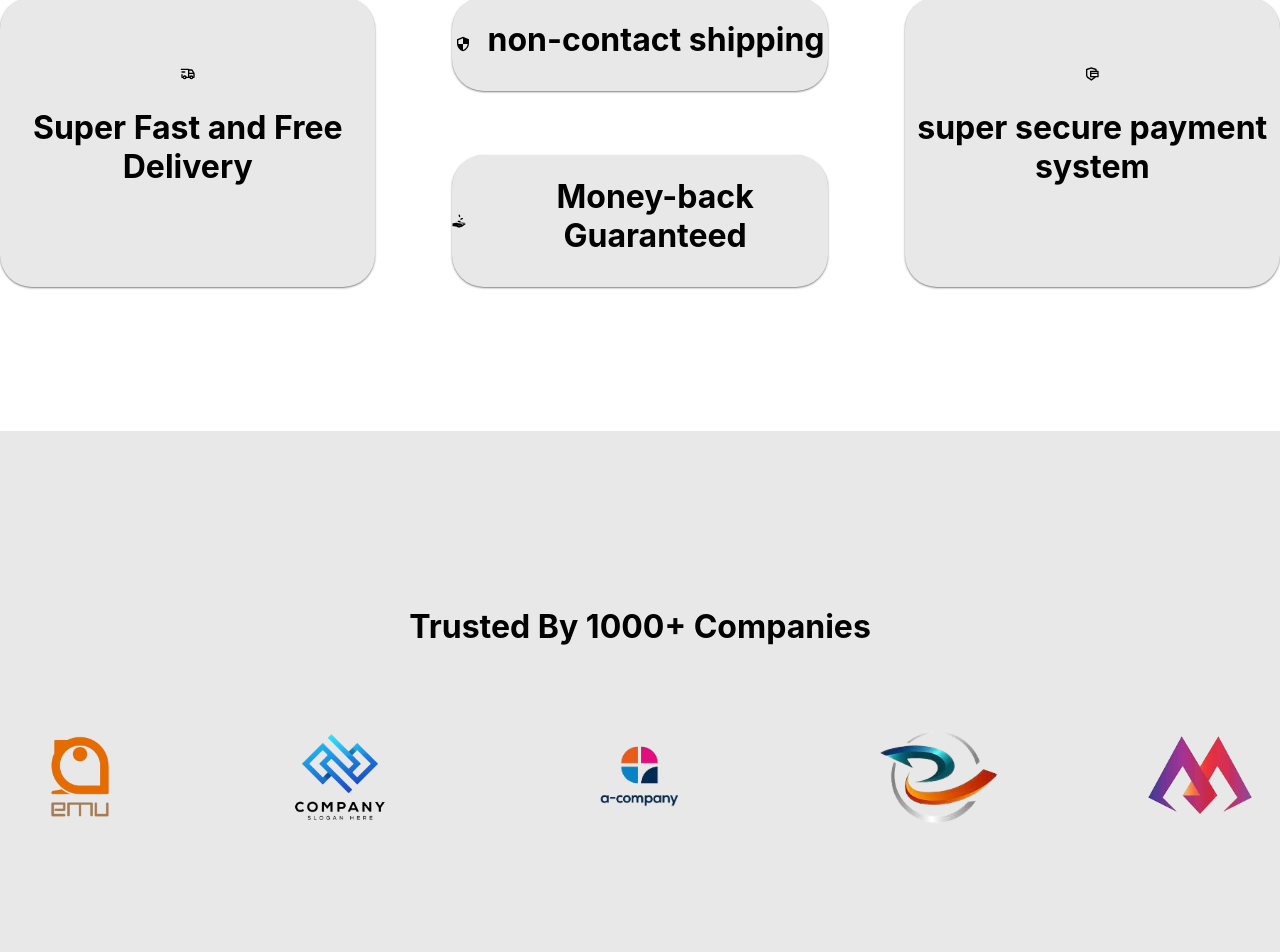
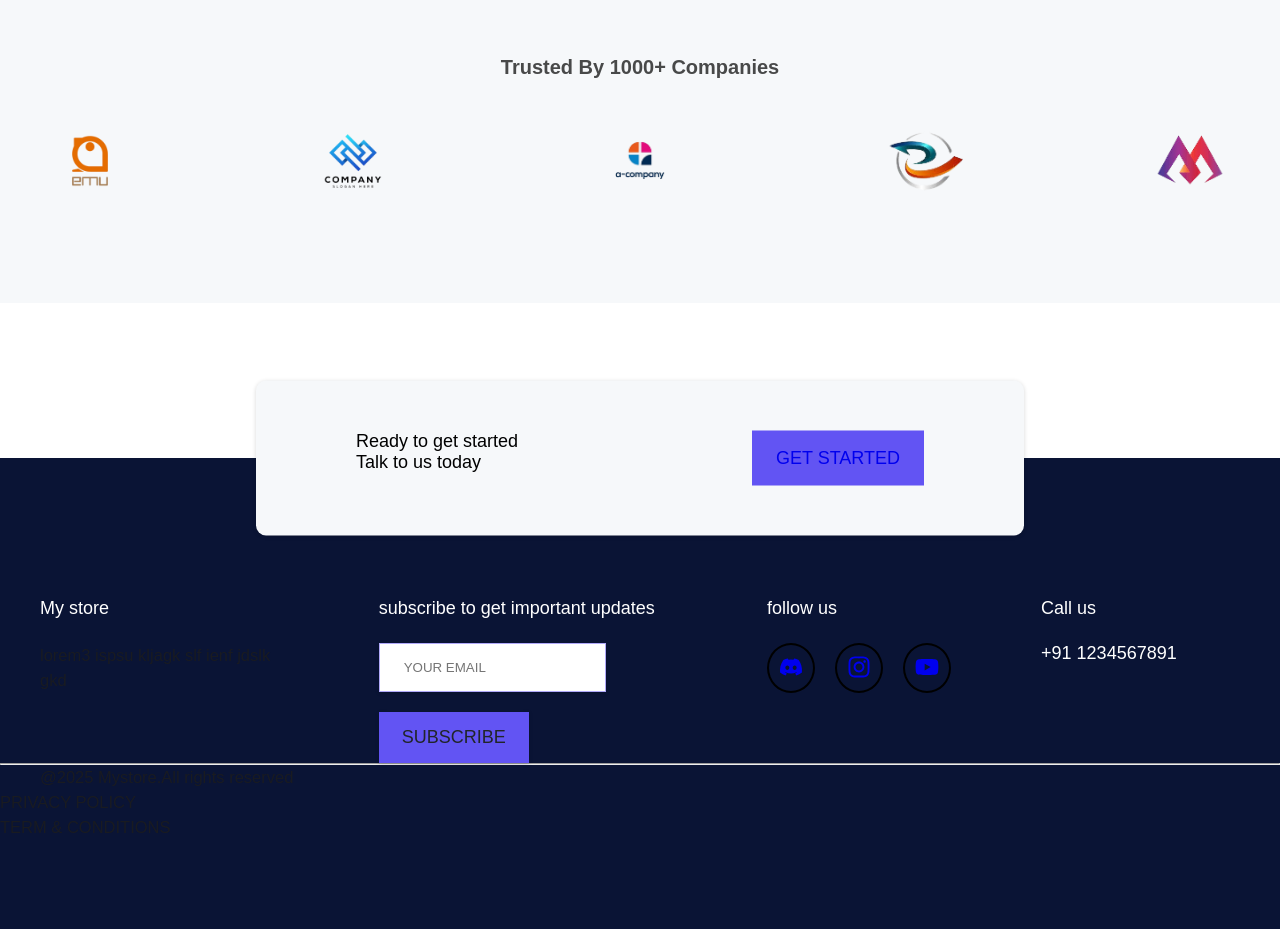
Before and after one commit to MohitChouhan04/e-commerce, a React (Create React App) app: page / in a window 1280 px wide. Shown: the part 1020-1972 px from the top of the page. After the commit the page ends 1949 px from the top, so only its background shows below. Built offline with nearby package versions, Linux system fonts and the light colour scheme.

Commit message:
footer section

```diff
--- a/src/App.js
+++ b/src/App.js
@@ -1,4 +1,4 @@
-import react from 'react';
+
 import {BrowserRouter, Routes ,Route} from "react-router-dom"
 import './App.css';
 import Home from './Component/Home';
@@ -11,19 +11,35 @@ import ErrorPage from './Component/ErrorPage';
 import {GlobalStyle} from './Stylefiles/GlobalStyle'
 import { ThemeProvider } from 'styled-components';
 import Header from './MainComponent/Header';
-import Nav from './MainComponent/Nav';
-import Hsection from './MainComponent/HeroSection';
+import Footer from './MainComponent/Footer';
+
 const App = () => {
+
   const theme = {
-    colors:{
-      bg:"#E8E8E8",
-      helper:"#ff5733"
+    colors: {
+      heading: "rgb(24 24 29)",
+      text: "rgba(29 ,29, 29, .8)",
+
+      black: " #212529",
+      helper: "#8490ff",
+
+      bg: "#F6F8FA",
+      footer_bg: "#0a1435",
+      btn: "rgb(98 84 243)",
+      border: "rgba(98, 84, 243, 0.5)",
+      hr: "#ffffff",
+      gradient:
+        "linear-gradient(0deg, rgb(132 144 255) 0%, rgb(98 189 252) 100%)",
+      shadow:
+        "rgba(0, 0, 0, 0.02) 0px 1px 3px 0px,rgba(27, 31, 35, 0.15) 0px 0px 0px 1px;",
+      shadowSupport: " rgba(0, 0, 0, 0.16) 0px 1px 4px",
     },
-    media:{
-      mobile:"768px",
-      tab:"998px",
-    }
-  }
+    media: {
+      mobile: "768px",
+      tab: "998px",
+    },
+  };
+
   return (
     <ThemeProvider theme={theme}>
     <BrowserRouter>
@@ -41,7 +57,7 @@ const App = () => {
 
 
       </Routes>
-
+      <Footer/>
     </BrowserRouter>
 
     </ThemeProvider>
--- a/src/Component/Contact.js
+++ b/src/Component/Contact.js
@@ -1,9 +1,66 @@
 import React from 'react'
+
+import styled from 'styled-components'
+import { Button } from '../MainComponent/Button';
 
 function Contact() {
   return (
-    <div>Contact</div>
+    <Wrapper>
+      <h2 className='common-heading'>Contect page</h2>
+      <iframe src="https://www.google.com/maps/embed?pb=!1m18!1m12!1m3!1d7335.517993150862!2d75.76913861913452!3d23.178994579442524!2m3!1f0!2f0!3f0!3m2!1i1024!2i768!4f13.1!3m3!1m2!1s0x3963744655651d1b%3A0x73dd95a0a70ffd1d!2sSakhipura%2C%20Ujjain%2C%20Madhya%20Pradesh%20456001!5e0!3m2!1sen!2sin!4v1751692950898!5m2!1sen!2sin" width="100%" height="400" style={{border:0}} allowfullscreen="" loading="lazy" referrerpolicy="no-referrer-when-downgrade"></iframe>
+
+      <div className='container'>
+        <div className='contact-form'>
+          <form action="https://formspree.io/f/manjzqyy" method="post" className='contact-inputs'>
+            <input type='text' placeholder='username' name="username" required autoComplete='off'/>
+
+            <input type='email' name='Email'placeholder='email' autoComplete='off' required/>
+
+            <textarea name="message" cols="30" rows="10" required autoComplete='off' placeholder='enter your message'></textarea>
+
+           {/* <Button> */}
+            <input type='submit' value ="send" />
+            {/* </Button>  */}
+
+
+          </form>
+        </div>
+
+      </div>
+
+    </Wrapper>
   )
 }
+const Wrapper = styled.section`
 
+padding: 9rem 0 5rem 0;
+text-align:center;
+
+.container{
+margin-top:6rem;
+
+.contact-form{
+max-width:50rem;
+margin:auto;
+
+.contact-inputs{
+display:flex;
+flex-direction:column;
+gap:3rem;
+
+input[type="submit"]{
+cursor:pointer;
+transition:all 0.2s;
+
+
+&:hover{
+background-color:${({theme})=>theme.colors.white};
+border:1px solid ${({theme})=>theme.colors.btn};
+color:${({theme})=> theme.colors.btn}
+transform:scale(0.9);
+
+}
+}
+}}}
+`;
 export default Contact
--- a/src/Component/ErrorPage.js
+++ b/src/Component/ErrorPage.js
@@ -1,9 +1,8 @@
 import React from 'react'
 
 function ErrorPage() {
-  return (
-    <div>ErrorPage</div>
-  )
+  return  <div>ErrorPage</div>
+
 }
 
 export default ErrorPage
--- a/src/Component/Home.js
+++ b/src/Component/Home.js
@@ -1,8 +1,9 @@
-import React from 'react'
-import styled from 'styled-components';
+
+
 import HeroSection from '../MainComponent/HeroSection';
 import Services from '../MainComponent/Services';
 import Trusted from '../MainComponent/Trusted';
+
 function Home() {
   const data = {
     name:"My store"
@@ -12,6 +13,7 @@ function Home() {
   <HeroSection myData={data}/>
   <Services />
   <Trusted/>
+
   </>
 
 }
--- /dev/null
+++ b/src/MainComponent/Footer.js
@@ -0,0 +1,176 @@
+
+import styled from 'styled-components'
+import { Button } from './Button';
+import { NavLink } from 'react-router-dom';
+import { FaDiscord } from "react-icons/fa";
+import { FaInstagram } from "react-icons/fa";
+import { FaYoutube } from 'react-icons/fa';
+function Footer() {
+  return (
+    <Wrapper>
+        <section className='contact-short'>
+            <div className='grid grid-two-column'>
+                <div>
+                    <h3>Ready to get started</h3>
+                    <h3>Talk to us today</h3>
+                </div>
+                <div>
+                  <Button>
+                    <NavLink to="./contact">Get started</NavLink>
+                </Button>
+
+
+                </div>
+
+
+                </div>
+        </section>
+
+        <footer>
+            <div className='container grid grid-four-column'>
+                <div className='footer-about'>
+                    <h3>My store</h3>
+                    <p>lorem3 ispsu kljagk slf ienf  jdslk gkd</p>
+                </div>
+                <div className='footer-subscribe'>
+                    <h3>subscribe to get important updates</h3>
+                    <form action="#">
+                        <input type='email' placeholder='your email'/>
+                        <input type='submit' value="subscribe"/>
+                    </form>
+
+                </div>
+                <div className='footer-social'>
+                     <h3>follow us</h3>
+                     <div className='footer-social--icons'>
+                        <div>
+                            <a href='#'>
+
+                            <FaDiscord className='icons'/>
+                            </a>
+                        </div>
+
+                        <div>
+                            <a href='#'>
+
+                            <FaInstagram className='icons'/>
+                            </a>
+                        </div>
+
+
+                        <div>
+                            <a href='#'>
+
+                            <FaYoutube className='icons'/>
+                            </a>
+                        </div>
+
+                     </div>
+                </div>
+                <div className='footer-contact'>
+                    <h3>Call us</h3>
+                    {/* <a href='tel:443345'>+91 1234567891</a> */}
+                    <h3>+91 1234567891</h3>
+                </div>
+            </div>
+
+
+            <div className='footer-botton--section'>
+                <hr/>
+                <div className='container grid grid-two-column'>
+                    <p>@{new Date().getFullYear()} Mystore.All rights reserved</p>
+                </div>
+                <div>
+                    <p>PRIVACY POLICY</p>
+                    <p>TERM & CONDITIONS</p>
+                </div>
+            </div>
+        </footer>
+
+
+    </Wrapper>
+  )
+}
+
+const Wrapper = styled.section`
+    .iSIFGq {
+    margin: 0;
+  }
+
+  .contact-short {
+    max-width: 60vw;
+    margin: auto;
+    padding: 5rem 10rem;
+    background-color: ${({ theme }) => theme.colors.bg};
+    border-radius: 1rem;
+    box-shadow: ${({ theme }) => theme.colors.shadowSupport};
+    transform: translateY(50%);
+
+    .grid div:last-child {
+      justify-self: end;
+      align-self: center;
+    }
+  }
+
+  footer {
+    padding: 14rem 0 9rem 0;
+    background-color: ${({ theme }) => theme.colors.footer_bg};
+    h3 {
+      color: ${({ theme }) => theme.colors.hr};
+      margin-bottom: 2.4rem;
+    }
+    p {
+      color: ${({ theme }) => theme.colors.white};
+    }
+    .footer-social--icons {
+      display: flex;
+      gap: 2rem;
+
+      div {
+        padding: 1rem;
+        border-radius: 50%;
+        border: 2px solid ${({ theme }) => theme.colors.white};
+
+        .icons {
+          color: ${({ theme }) => theme.colors.white};
+          font-size: 2.4rem;
+          position: relative;
+          cursor: pointer;
+        }
+      }
+    }
+  }
+
+  .footer-bottom--section {
+    padding-top: 9rem;
+
+    hr {
+      margin-bottom: 2rem;
+      color: ${({ theme }) => theme.colors.hr};
+      height: 0.1px;
+    }
+  }
+
+  @media (max-width: ${({ theme }) => theme.media.mobile}) {
+    .contact-short {
+      max-width: 80vw;
+      margin: 4.8rem auto;
+      transform: translateY(0%);
+      text-align: center;
+
+      .grid div:last-child {
+        justify-self: center;
+      }
+    }
+
+    footer {
+      padding: 9rem 0 9rem 0;
+    }
+
+    .footer-bottom--section {
+      padding-top: 4.8rem;
+    }
+  }
+`;
+
+export default Footer
--- a/src/MainComponent/Header.js
+++ b/src/MainComponent/Header.js
@@ -22,6 +22,7 @@ padding: 0 20px;
 height:8rem;
 
 background-color: ${({theme})=>theme.colors.bg};
+
 display: flex;
 justify-content:space-between;
 align-items:center;
--- a/src/Stylefiles/GlobalStyle.js
+++ b/src/Stylefiles/GlobalStyle.js
@@ -1,21 +1,180 @@
-import { createGlobalStyle } from "styled-components"
-import React from 'react'
+import { createGlobalStyle } from "styled-components";
+
+export const GlobalStyle = createGlobalStyle`
+
+* {
+  margin: 0;
+  padding: 0;
+  box-sizing: border-box;
+  font-family: "Work Sans", sans-serif;
+}
 
 
-export const GlobalStyle= createGlobalStyle`
-.container{
-max-width:120rem;
-margin:0 auto;
+html {
+  font-size: 62.5%;
+  /* scroll-behavior: smooth; */
+  /* 1rem = 10px */
+  overflow-x: hidden;
 }
+
+body {
+  overflow-x: hidden;
+   scrollbar-color: rgb(98 84 243);
+    scrollbar-width: thin;
+}
+
+body::-webkit-scrollbar {
+  width: 1.5rem;
+}
+
+body::-webkit-scrollbar-track {
+   background-color: rgb(24 24 29);
+}
+
+body::-webkit-scrollbar-thumb {
+
+  background: #fff;
+    border: 5px solid transparent;
+    border-radius: 9px;
+    background-clip: content-box;
+}
+
+h1,
+h2,
+h3,
+h4 {
+   font-family: "Work Sans", sans-serif;
+
+}
+
+h1 {
+  color: ${({ theme }) => theme.colors.heading};
+  font-size: 6rem;
+  font-weight: 900;
+}
+
+ h2 {
+   color: ${({ theme }) => theme.colors.heading};
+   font-size: 4.4rem;
+   font-weight: 300;
+   white-space: normal;
+
+  }
+
+h3 {
+  font-size: 1.8rem;
+  font-weight: 400;
+}
+
+p, button {
+  color: ${({ theme }) => theme.colors.text};
+  font-size: 1.65rem;
+  line-height: 1.5;
+  font-weight:400;
+}
+
+a {
+  text-decoration: none;
+}
+
+li {
+  list-style: none;
+}
+
+
+${"" /* resuable code section  */}
+
+.container {
+  max-width: 120rem;
+  margin: 0 auto;
+}
+
+.grid {
+  display: grid;
+  gap: 9rem;
+}
+
+.grid-two-column {
+  grid-template-columns: repeat(2, 1fr);
+
+}
+
+.grid-three-column {
+  grid-template-columns: repeat(3, 1fr);
+}
+
+.grid-four-column{
+   grid-template-columns: 1fr 1.2fr .5fr .8fr ;
+}
+
+.grid-five-column{
+  grid-template-columns: repeat(5, 1fr);
+}
+
+  .common-heading {
+      font-size: 3.8rem;
+      font-weight: 600;
+      margin-bottom: 6rem;
+      text-transform: capitalize;
+    }
+
+     .intro-data {
+      margin-bottom: 0;
+      text-transform: uppercase;
+      color: #5138ee;
+    }
+
+   .caption {
+      position: absolute;
+      top: 15%;
+      right: 10%;
+      text-transform: uppercase;
+      background-color: ${({ theme }) => theme.colors.bg};
+      color: ${({ theme }) => theme.colors.helper};
+      padding: 0.8rem 2rem;
+      font-size: 1.2rem;
+      border-radius: 2rem;
+    }
+
+input, textarea{
+    max-width: 50rem;
+    color: ${({ theme }) => theme.colors.black};
+    padding: 1.6rem 2.4rem;
+    border: 1px solid ${({ theme }) => theme.colors.border};
+    text-transform: uppercase;
+   box-shadow: ${({ theme }) => theme.colors.shadowSupport};
+}
+    input[type="submit"]{
+    max-width: 16rem;
+    margin-top: 2rem;
+    background-color: ${({ theme }) => theme.colors.btn};
+    color: ${({ theme }) => theme.colors.white};
+    padding: 1.4rem 2.2rem;
+    border-style: solid;
+    border-width: .1rem;
+    text-transform: uppercase;
+    font-size: 1.8rem;
+    cursor: pointer;
+    }
+
+@media (max-width: ${({ theme }) => theme.media.tab}) {
+    .container {
+    max-width: 130rem;
+    padding: 0 3.2rem;
+  }
+  }
+
+   @media (max-width: ${({ theme }) => theme.media.mobile}) {
+       html {
+      font-size: 50%;
+    }
+
 .grid{
-display:grid;
-gap:9rem;
+  gap: 3.2rem;
 }
- .grid-two-column{
- grid-template-columns:repeat(2,1fr);
- }
+      .grid-two-column , .grid-three-column, .grid-four-column{
+          grid-template-columns: 1fr;
+        }
+    }
 
- .grid-three-column{
- grid-template-columns:repeat(3,1fr);
- }
 `;
```
